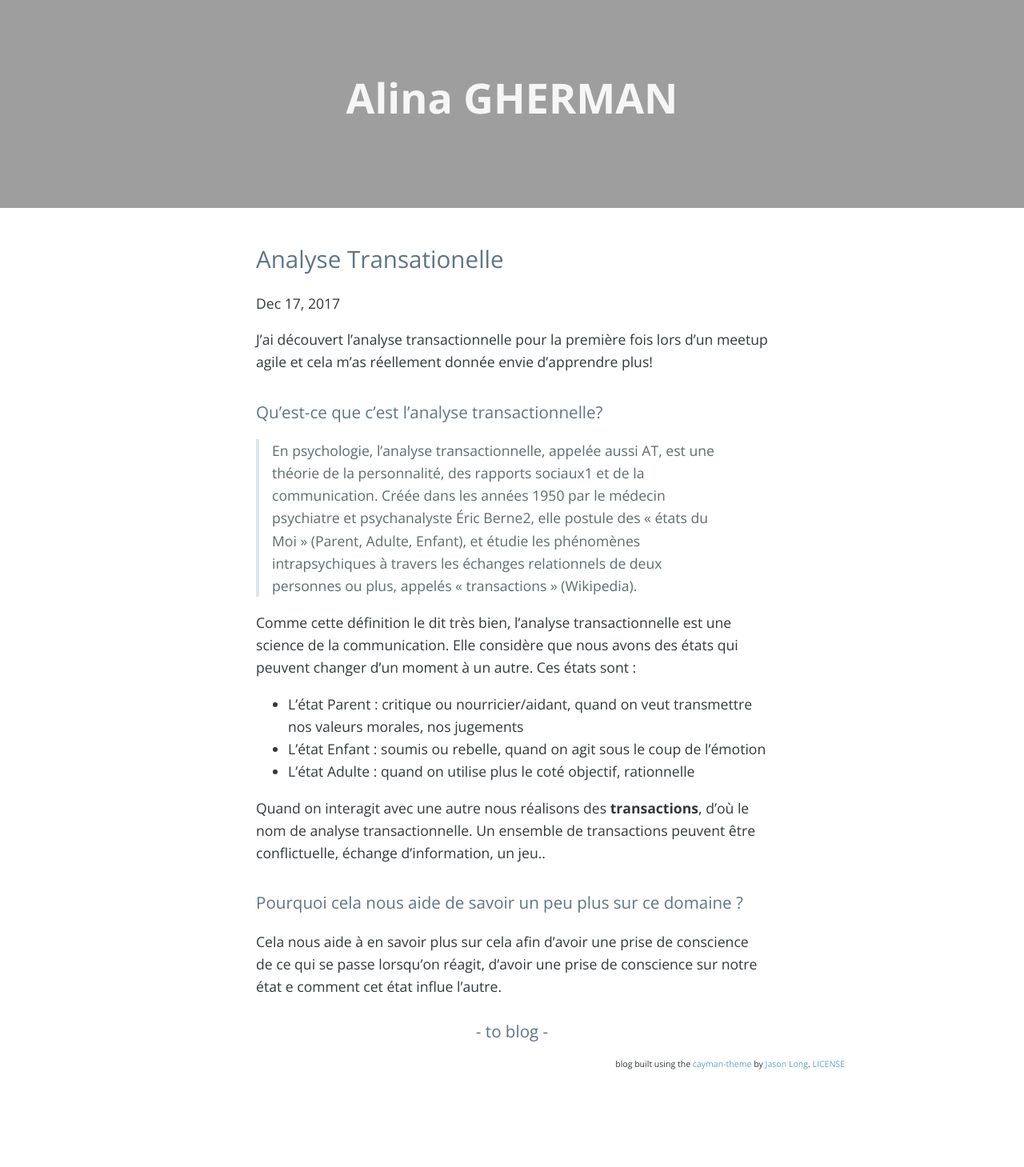
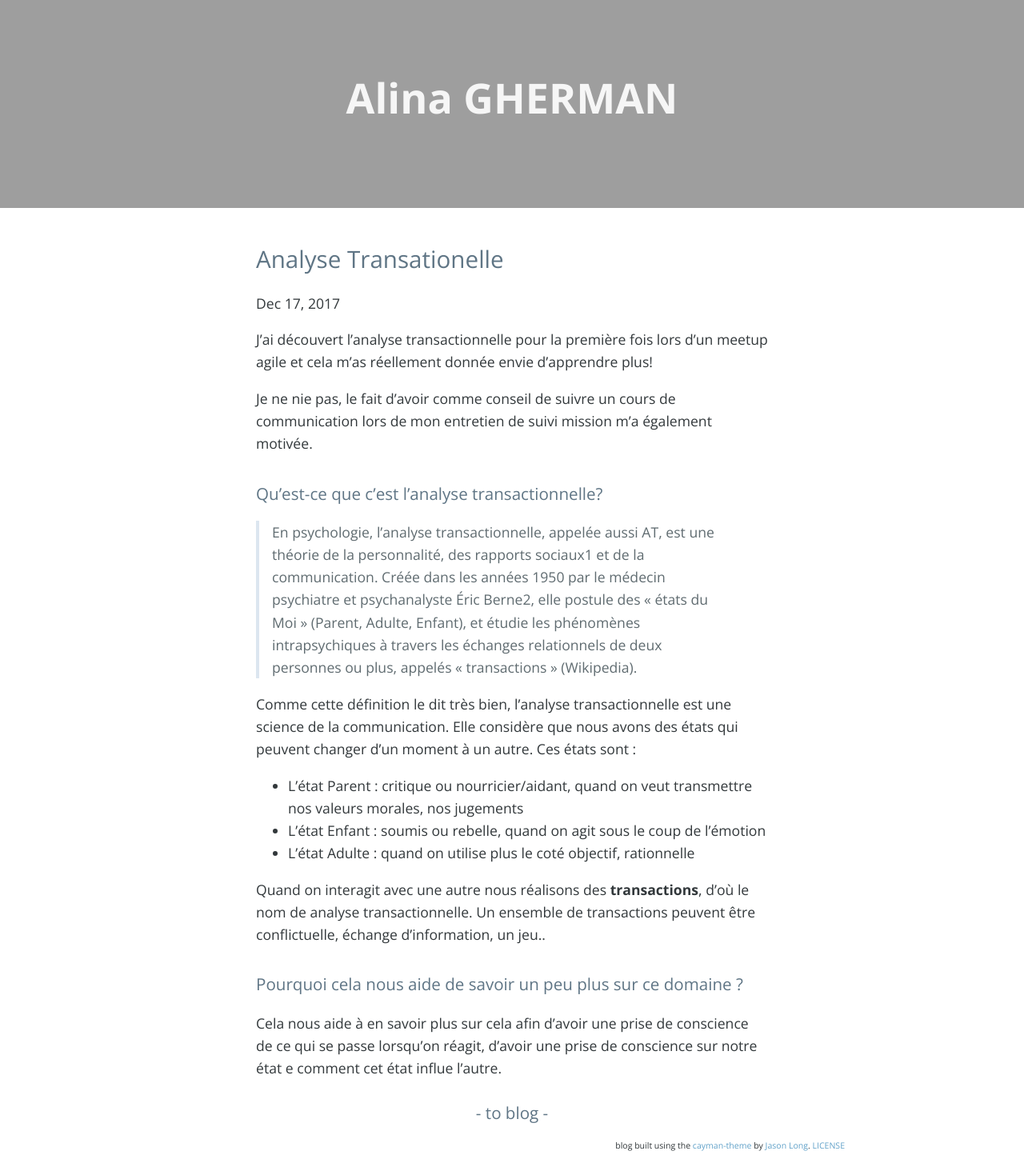
Before and after one commit to veve90/veve90.github.io, a Jekyll site: the page built from _posts/2017-12-17-analyse-transactionelle.md, in a window 1280 px wide. Shown: the whole page at 80% size. Built offline with Jekyll 4.4.1, drawn with Linux system fonts in a browser that asks for light colours; nearby versions of some CDN libraries; comment, search, counter and statistics services are not loaded; before the commit the page ends 1357 px from its top, so only the background shows below that.

Commit message:
Update 2017-12-17-analyse-transactionelle.md

```diff
--- a/_posts/2017-12-17-analyse-transactionelle.md
+++ b/_posts/2017-12-17-analyse-transactionelle.md
@@ -6,6 +6,8 @@ categories: comunication
 ---
 
 J'ai découvert l'analyse transactionnelle pour la première fois lors d'un meetup agile et cela m'as réellement donnée envie d'apprendre plus!
+
+Je ne nie pas, le fait d'avoir comme conseil de suivre un cours de  communication lors de mon entretien de  suivi mission m’a également motivée.
 
 # Qu'est-ce que c'est l'analyse transactionnelle?
 
```
